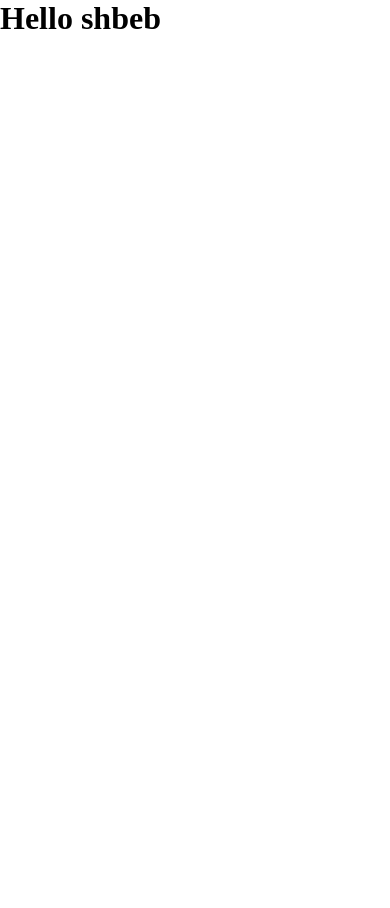
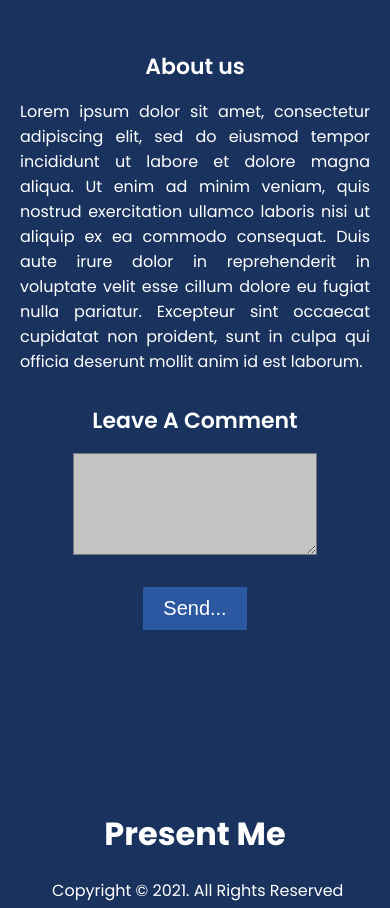
Before and after one commit to AbdulrhmanSoukarie/Present-Me-Front-End, a React (Create React App) app: page / in a window 390 px wide. Before the commit the page ends 844 px from the top, so only its background shows below. Built offline with nearby package versions, Linux system fonts and the light colour scheme.

Commit message:
Footer Section

```diff
--- a/src/App.js
+++ b/src/App.js
@@ -1,11 +1,10 @@
-
 import './App.css';
-
+import Footer from "./components/footer/Footer";
 function App() {
   return (
     <div className="App">
 
-      <h1>Hello shbeb</h1>
+      <Footer />
 
     </div>
   );
--- /dev/null
+++ b/src/components/footer/Footer.css
@@ -0,0 +1,142 @@
+@import url('https://fonts.googleapis.com/css2?family=Poppins:wght@200;300;400;500;600;700&display=swap');
+*{
+  margin: 0;
+  padding: 0;
+  box-sizing: border-box;
+  font-family: 'Poppins',sans-serif;
+  text-decoration: none;
+}
+
+footer{
+  width: 100%;
+  position: relative;
+  bottom: 0;
+  left: 0;
+  background: #1A335E;
+}
+
+footer .content{
+  max-width: 1350px;
+  margin: auto;
+  padding: 20px;
+  display: flex;
+  flex-wrap: wrap;
+  justify-content: space-between;
+}
+
+footer .content p,a{
+  color: white;
+}
+
+footer .content .box{
+  width: 33%;
+  transition: all 0.4s ease;
+}
+
+footer .content .topic{
+  text-align: center;
+  font-size: 22px;
+  font-weight: 600;
+  color:white;
+  margin-bottom: 16px;
+}
+
+footer .content p{
+  text-align: justify;
+}
+
+footer .content .lower .topic{
+  margin: 24px 0 5px 0;
+}
+
+footer .content .lower i{
+  padding-right: 16px;
+}
+
+
+footer .content .middle a{
+  line-height: 32px;
+
+}
+
+
+footer .bottom{
+  width: 100%;
+  text-align: center;
+  color: #d9d9d9;
+  padding: 0 40px 5px 0;
+}
+
+footer .bottom p {
+    color:white;
+    text-align:center;
+}
+
+.comment {
+    text-align:center;
+}
+
+.comment textarea {
+    background:#C4C4C4;
+}
+
+.comment button {
+    border:none;
+    background: #2C57A1;
+    font-family: Arial;
+    color: #fff;
+    font-size: 20px;
+    padding: 10px 20px 10px 20px;
+    text-decoration: none;
+}
+
+
+@media (max-width:1100px) {
+
+}
+
+@media (max-width:950px){
+  footer .content .box{
+    width: 50%;
+  }
+  .content .right{
+    margin-top: 40px;
+  }
+  .bottom p {
+      text-align:center;
+      padding-left:13%;
+  }
+}
+
+@media (max-width:560px){
+  footer{
+    position: relative;
+  }
+  footer .content .box{
+    width: 100%;
+    margin-top: 30px;
+  }
+  footer .content .middle{
+    padding-left: 0;
+  }
+}
+
+
+/* Laptop Responsiveness */
+@media screen
+and (min-device-width: 1200px)
+and (max-device-width: 1600px)
+and (-webkit-min-device-pixel-ratio: 1) {
+ footer {
+   height: 290px;
+ }
+ .boxHead {
+   margin-top:-70px;
+ }
+ .upper p{
+   font-size:13px;
+ }
+ .comment button {
+   font-size: 14px;
+ }
+}
--- /dev/null
+++ b/src/components/footer/Footer.js
@@ -0,0 +1,34 @@
+import React from 'react';
+import "./Footer.css";
+
+const Footer = () => {
+    return (
+    <footer>
+            <div className="content">
+                <div className="left box">
+                <div className="upper">
+                    <div className="topic">About us</div>
+                    <p>Lorem ipsum dolor sit amet, consectetur adipiscing elit, sed do eiusmod tempor incididunt ut labore et dolore magna aliqua. Ut enim ad minim veniam, quis nostrud exercitation ullamco laboris nisi ut aliquip ex ea commodo consequat. Duis aute irure dolor in reprehenderit in voluptate velit esse cillum dolore eu fugiat nulla pariatur. Excepteur sint occaecat cupidatat non proident, sunt in culpa qui officia deserunt mollit anim id est laborum.</p>
+                </div>
+                </div>
+                <div className="middle box">
+                <div className="footer_section comment">
+                    <div className="topic">Leave A Comment</div>
+                    <form action="" method="POST">
+                        <textarea name="comment" id="comment" cols="20" rows="5"></textarea><br/><br/>
+                        <button type="submit">Send...</button>
+                    </form>
+                </div>
+                </div>
+                <div className="right box">
+                    <h1 className="boxHead" style={{color: "white", textAlign: "center", paddingTop: "150px"}}>Present Me</h1>
+                </div>
+            </div>
+            <div className="bottom">
+                <p>Copyright © 2021. All Rights Reserved</p>
+            </div>
+    </footer>
+    )
+}
+
+export default Footer
```
